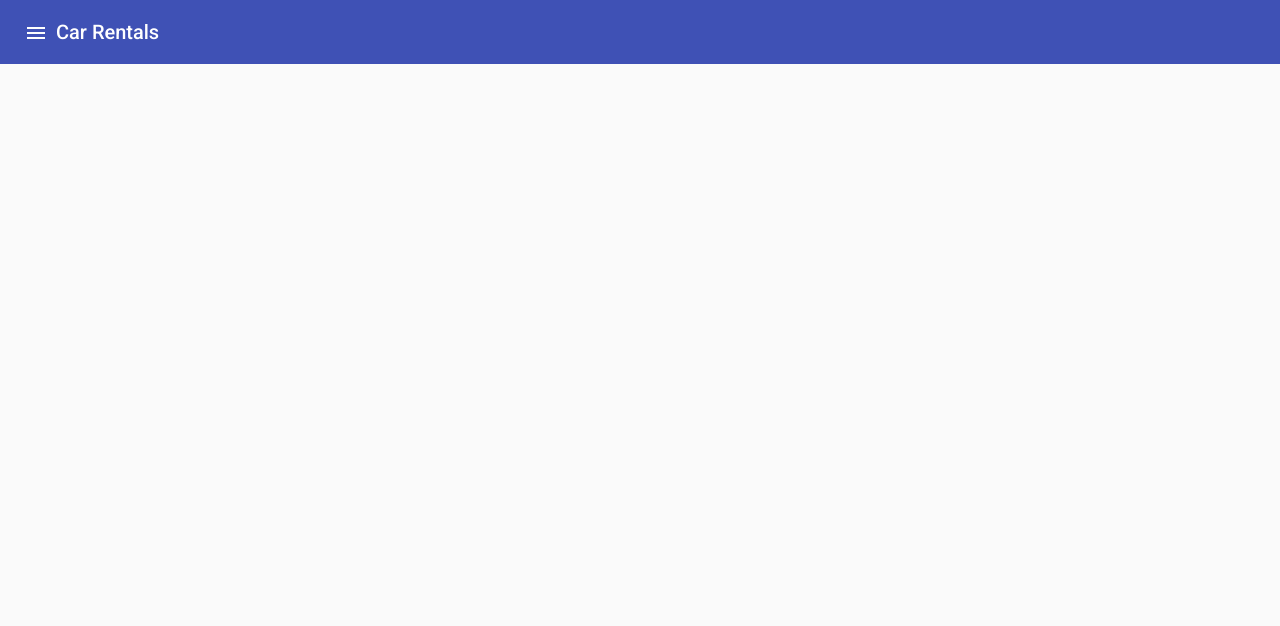
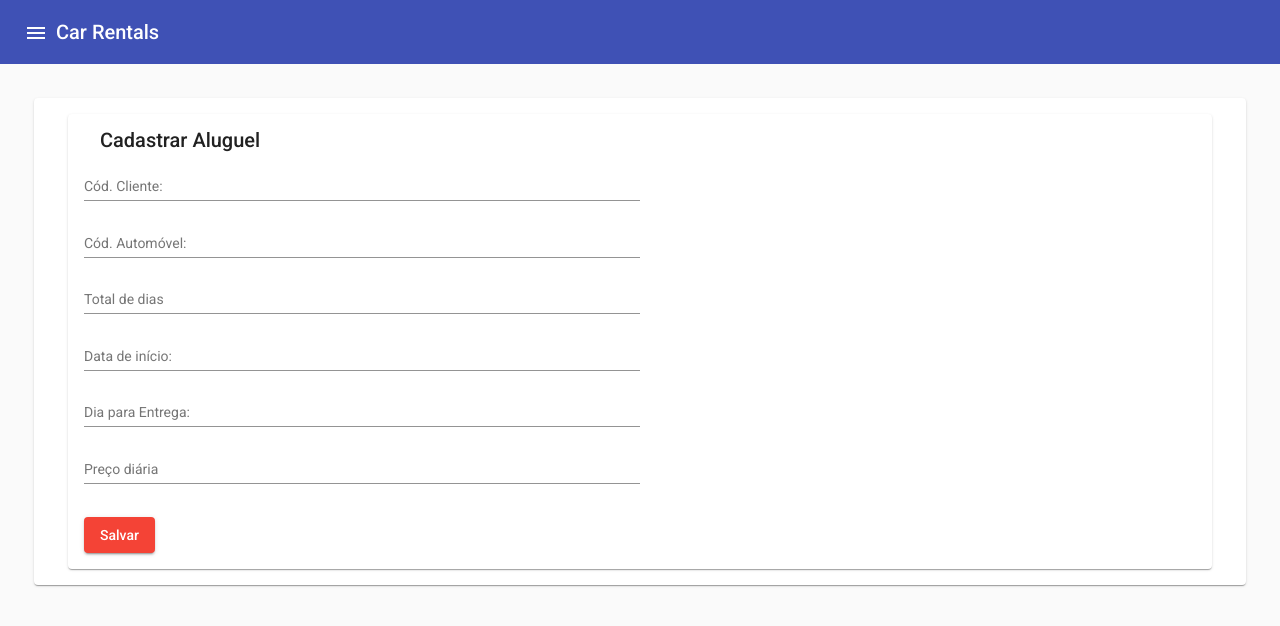
Before and after one commit to theleally/front-car-rentals-project, an Angular app: page /pages/aluguel/alterar in a window 1280 px wide. Before the commit this address led to /. Shown: the top 626 px of the page. Built offline with nearby package versions, Linux system fonts and the light colour scheme.

Commit message:
implement modified rental

```diff
--- a/src/app/app.component.html
+++ b/src/app/app.component.html
@@ -29,6 +29,9 @@
       <a mat-list-item routerLink="/pages/aluguel/listar"
         ><mat-icon class="icon">list</mat-icon>Listar Aluguéis</a
       >
+      <a mat-list-item routerLink="/pages/aluguel/alterar"
+        ><mat-icon class="icon">list</mat-icon>Alterar Aluguéis</a
+      >
 
     </mat-nav-list>
   </mat-sidenav>
--- a/src/app/app.module.ts
+++ b/src/app/app.module.ts
@@ -24,6 +24,7 @@ import { CadastrarAluguelComponent } from "./components/pages/aluguel/cadastrar-
 import { ListarAluguelComponent } from "./components/pages/aluguel/listar-aluguel/listar-aluguel.component";
 import { BrowserAnimationsModule } from "@angular/platform-browser/animations";
 import { MatSnackBarModule } from "@angular/material/snack-bar";
+import { AlterarAluguelComponent } from './components/pages/aluguel/alterar-aluguel/alterar-aluguel.component';
 
 
 
@@ -36,6 +37,7 @@ import { MatSnackBarModule } from "@angular/material/snack-bar";
     ListarAutomovelComponent,
     CadastrarAluguelComponent,
     ListarAluguelComponent,
+    AlterarAluguelComponent,
 
 
 
--- /dev/null
+++ b/src/app/components/pages/aluguel/alterar-aluguel/alterar-aluguel.component.css
@@ -0,0 +1,7 @@
+.input {
+    width: 50%;
+    display: block;
+  }
+  .container {
+    margin: 18px;
+  }
--- /dev/null
+++ b/src/app/components/pages/aluguel/alterar-aluguel/alterar-aluguel.component.html
@@ -0,0 +1,41 @@
+<mat-card class="container">
+    <mat-card class="container">
+        <mat-card-header>
+          <mat-card-title class="title">Cadastrar Aluguel</mat-card-title>
+        </mat-card-header>
+          <mat-card-content>
+
+          <mat-form-field class="input" id="clientId">
+            <mat-label for="clientId">Cód. Cliente:</mat-label>
+            <input matInput type="number" [(ngModel)]="clientId">
+
+          </mat-form-field>
+
+          <mat-form-field class="input" id="automobileId">
+            <mat-label for="automobileId">Cód. Automóvel:</mat-label>
+            <input matInput type="number" [(ngModel)]="automobileId">
+       </mat-form-field>
+
+          <mat-form-field class="input" id="total_days">
+            <mat-label for="total_days">Total de dias</mat-label>
+            <input matInput type="text" name="total_days" [(ngModel)]="total_Days" />
+          </mat-form-field>
+
+          <mat-form-field class="input" id="start_Date">
+            <mat-label for="placa">Data de início:</mat-label>
+            <input matInput type="text" name="start_Date" [(ngModel)]="start_Date" />
+          </mat-form-field>
+
+           <mat-form-field class="input" id="end_Date">
+            <mat-label for="txtCpf">Dia para Entrega:</mat-label>
+            <input matInput type="text" name="end_date" [(ngModel)]="end_Date" />
+          </mat-form-field>
+
+
+          <mat-form-field class="input" id="Price_per_day">
+            <mat-label for="txtCpf">Preço diária</mat-label>
+            <input matInput type="text" name="Price_per_day" [(ngModel)]="total_Price" />
+          </mat-form-field>
+    </mat-card-content>
+    <button mat-raised-button color="warn" id="btnCadastrar" (click)="alterar()">Salvar</button>
+  </mat-card>
--- /dev/null
+++ b/src/app/components/pages/aluguel/alterar-aluguel/alterar-aluguel.component.ts
@@ -0,0 +1,85 @@
+import { HttpClient } from '@angular/common/http';
+import { Component, OnInit } from '@angular/core';
+import { ActivatedRoute, Router } from '@angular/router';
+import { Aluguel } from 'src/app/models/aluguel';
+import { Automovel } from 'src/app/models/automovel';
+import { Cliente } from 'src/app/models/cliente';
+
+@Component({
+  selector: 'app-alterar-aluguel',
+  templateUrl: './alterar-aluguel.component.html',
+  styleUrls: ['./alterar-aluguel.component.css']
+})
+export class AlterarAluguelComponent implements OnInit {
+
+ clientId!: number;
+  client!: string;
+  automobileId!: number;
+  automobile!: string;
+  total_Days!: number;
+  start_Date!: string;
+  end_Date!: string;
+  criadoEm!: string;
+  mensagem!: string;
+  rentalId!: number;
+  total_Days_Price!: number;
+  total_Price!: number;
+
+  constructor(private http: HttpClient, private router: Router, private route: ActivatedRoute) { }
+
+  ngOnInit(): void {
+
+      this.route.params.subscribe({
+      next: (params) => {
+        let { rentalId } = params;
+        if (rentalId !== undefined) {
+          this.http.get<Aluguel>(`https://localhost:5001/api/rental/buscar/${rentalId}`).subscribe({
+            next: (aluguel) => {
+              this.rentalId = rentalId;
+              this.clientId = aluguel.clientId;
+              this.automobileId = aluguel.automobileId;
+              this.total_Price;
+              this.total_Days;
+              this.total_Days_Price;
+              this.start_Date;
+              this.end_Date;
+              this.criadoEm;
+
+            },
+          });
+        }
+      },
+    });
+  }
+
+
+  alterar(): void {
+    let rental: Aluguel = {
+      clientId: this.clientId,
+      automobileId: this.automobileId,
+      total_Price: this.total_Price,
+      total_Days: this.total_Days,
+      total_Days_Price: this.total_Days_Price,
+      start_Date: this.start_Date,
+      end_Date: this.end_Date,
+      criadoEm: this.criadoEm,
+
+    };
+    this.http.patch<Aluguel>("https://localhost:5001/api/rental/alterar", rental).subscribe({
+      next: (rental) => {
+
+          this.router.navigate(["pages/aluguel/listar"]);
+        },
+        error: (error) => {
+          //Executamos o que for necessário quando a requisição
+          //for mal-sucedida
+          if (error.status === 400) {
+            this.mensagem = "Algum erro de validação aconteceu!";
+          } else if (error.status === 0) {
+            this.mensagem = "A sua API não está rodando!";
+          }
+
+        },
+      });
+  }
+}
--- a/src/app/components/pages/aluguel/listar-aluguel/listar-aluguel.component.html
+++ b/src/app/components/pages/aluguel/listar-aluguel/listar-aluguel.component.html
@@ -35,7 +35,7 @@
         </td>
         <td>
 		<button mat-raised-button color="primary" class="buttonAlt1">
-            <a routerLink="/pages/aluguel/cadastrar/{{ pedidos.rentalId }}">
+            <a routerLink="/pages/aluguel/alterar/{{ pedidos.rentalId }}">
                 Alterar
             </a>
 			</button>
```
Also changed, not shown: src/app/app-routing.module.ts (+7 -2 lines).
